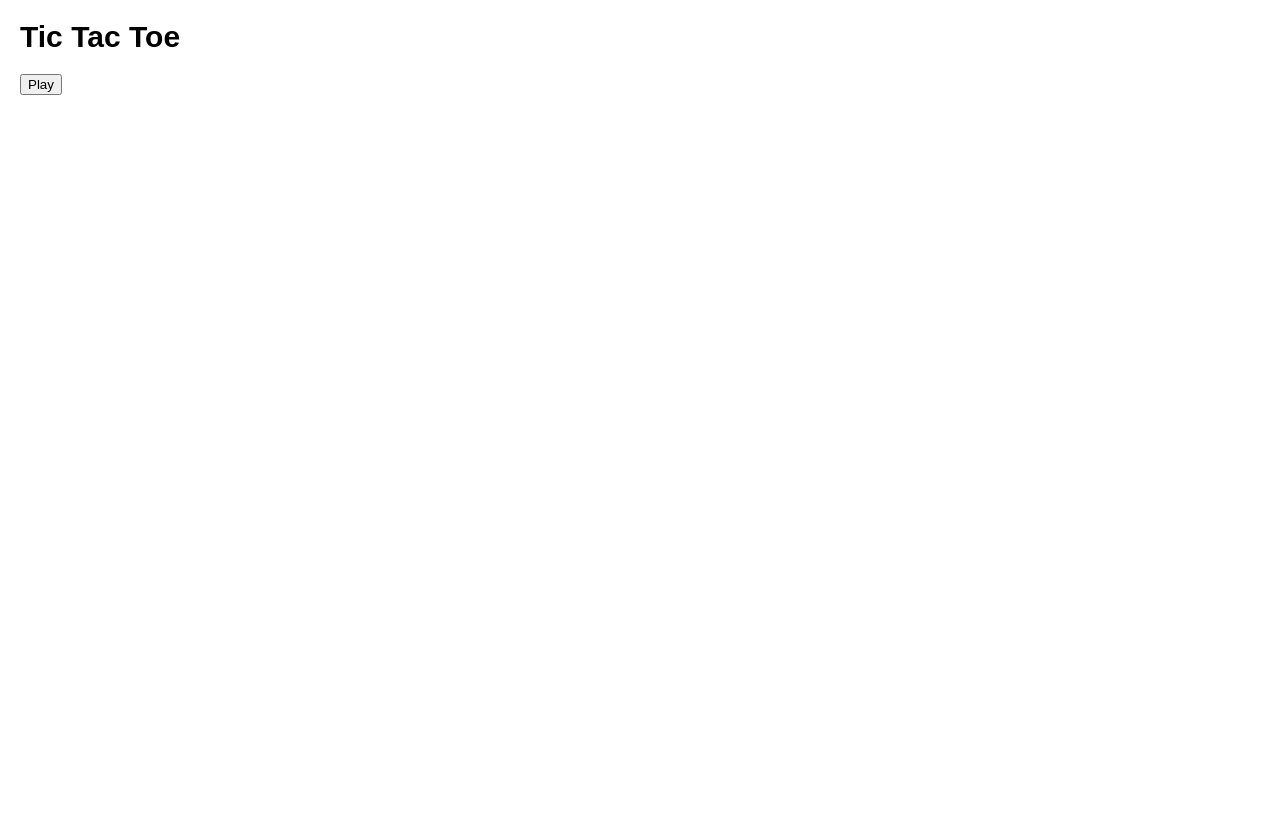
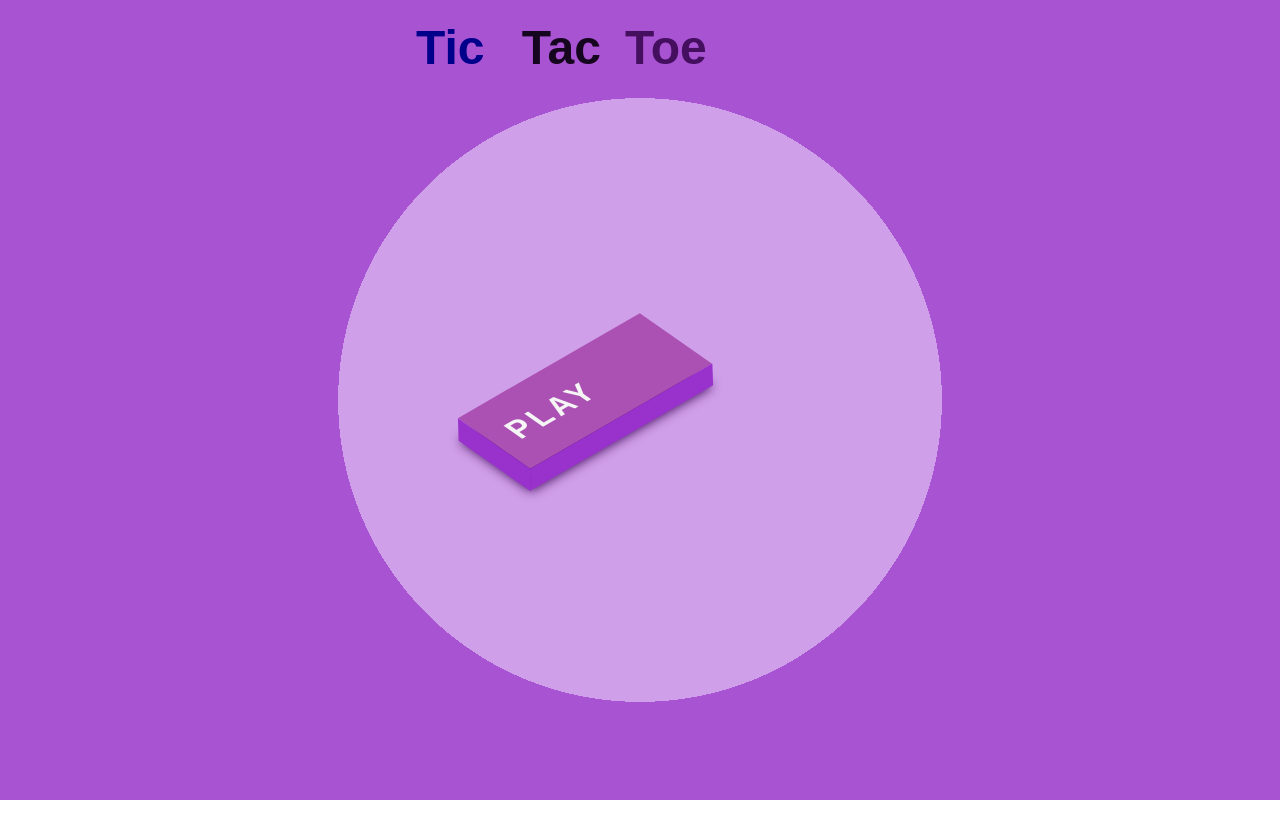
Before and after one commit to phoebewoofter/tic-tac-toe, a React (Create React App) app: page / in a window 1280 px wide. Built offline with nearby package versions, Linux system fonts and the light colour scheme.

Commit message:
Adds styling and animation to welcome content

```diff
--- a/src/App.css
+++ b/src/App.css
@@ -1,16 +1,32 @@
+/* Reset and base styles */
+html, body {
+  margin: 0;
+  padding: 0;
+  height: 100%;
+}
+
+/* Instead of applying background to every element, assign it to body */
+body {
+  font-family: sans-serif;
+  /* Radial gradient applied once across the whole page */
+  background: radial-gradient(circle at center,
+    rgb(208, 159, 233) 40%,
+    rgb(184, 114, 218) 30%,
+    rgb(167, 83, 210) 30%);
+  background-repeat: no-repeat;
+  background-size: cover;  /* Ensures the gradient covers the viewport */
+  /* You can also include background-attachment: fixed; if desired */
+}
+
+/* General element styles */
 * {
   box-sizing: border-box;
 }
 
-body {
-  font-family: sans-serif;
-  margin: 50px;
-  padding: 0;
-}
-
+/* Other styles remain as previously defined */
 h1 {
   margin-top: 0;
-  font-size: 30px;
+  font-size: 40px;
 }
 
 h2 {
@@ -46,16 +62,11 @@ ul {
   padding-inline-start: 20px;
 }
 
-* {
-  box-sizing: border-box;
+body {
+  margin: 20px;  /* If you want margins on the body content */
 }
 
-body {
-  font-family: sans-serif;
-  margin: 20px;
-  padding: 0;
-}
-
+/* The rest of your component-related styles */
 .square {
   background: #fff;
   border: 1px solid #999;
@@ -80,6 +91,7 @@ body {
 .status {
   margin-bottom: 10px;
 }
+
 .game {
   display: flex;
   flex-direction: row;
@@ -94,5 +106,109 @@ body {
 }
 
 .board {
-  background-color: white;
+  margin: auto;
+  width: 35vw;
 }
+
+.tile {
+  width: 210px;
+  height: 80px;
+  background: rgb(171, 81, 179);
+  text-decoration: none;
+  display: block;
+  text-align: left;
+  padding-left: 20px;
+  transform: rotate(-30deg) skew(25deg) translate(0, 0);
+  box-shadow: -20px 20px 10px rgb(69, 15, 96);
+  font-family: 'Arial';
+  font-weight: bold;
+  font-size: 30px;
+  letter-spacing: 4px;
+  border: none;
+  color: whitesmoke;
+  margin-top: 30vh;
+  margin-left: 5vw;
+  position: relative;  /* ensures pseudo-elements are positioned relative to tile */
+}
+
+.tile::before {
+  content: '';
+  position: absolute;
+  height: 100%;
+  width: 20px;
+  background: darkorchid;
+  top: 10px;
+  left: -20px;
+  transform: rotate(0deg) skewY(-45deg);
+}
+
+.tile::after {
+  content: '';
+  position: absolute;
+  height: 27px;
+  width: 71%;
+  background: darkorchid;
+  bottom: -23px;
+  left: 21px;
+  transform: rotate(45deg) skewY(-45deg);
+}
+
+.tile:hover {
+  transform: rotate(-30deg) skew(25deg) translate(20px, -15px);
+  box-shadow: -50px 50px 50px rgb(69, 15, 96);
+}
+
+.welcome-page {
+  margin: auto;
+  width: 35vw;
+}
+
+.tic-tac-toe-title {
+  overflow: hidden;
+  display: inline-block;
+  font-size: 3em;
+  font-family: 'Arial', sans-serif;
+  white-space: nowrap;
+}
+
+/* Apply the animation to each word */
+.title-word {
+  display: inline-block;
+  opacity: 0; /* start invisible */
+  animation: slideInBounce 1s ease-out forwards;
+  margin-right: 0.5em;
+}
+
+/* Stagger the start time of each word by giving each a different delay */
+.title-word:nth-child(1) {
+  animation-delay: 0s;
+  color: darkblue;
+}
+.title-word:nth-child(2) {
+  animation-delay: 0.5s;
+  color: rgb(22, 5, 31);
+}
+.title-word:nth-child(3) {
+  animation-delay: 1s;
+  color: rgb(69, 15, 96);
+}
+
+/* Keyframes for title animation */
+@keyframes slideInBounce {
+  0% {
+    transform: translateX(-150%);
+    opacity: 0;
+  }
+  60% {
+    transform: translateX(10px);
+    opacity: 1;
+  }
+  80% {
+    transform: translateX(-5px);
+    opacity: 1;
+  }
+  100% {
+    transform: translateX(0);
+    opacity: 1;
+  }
+}
--- a/src/App.js
+++ b/src/App.js
@@ -1,5 +1,6 @@
 
 import { useState } from 'react';
+import './App.css';
 
 function Square({ value, onSquareClick }) {
   return (
@@ -23,10 +24,10 @@ function PlayAgain({ onButtonClick }) {
 
   function TicTacToe({ pageLoad, play }) {
     return (
-      <div onLoad={pageLoad}>
-        <h1><span>Tic</span> <span></span>Tac<span> </span>Toe</h1>
+      <div className="welcome-page" onLoad={pageLoad}>
+        <h1 className="tic-tac-toe-title"><span className="title-word">Tic</span> <span className="title-word">Tac</span><span className="title-word">Toe</span></h1>
 
-        <button onClick={play}>Play</button>
+        <button className="tile" onClick={play}>PLAY</button>
       </div>
     );
   }
```
